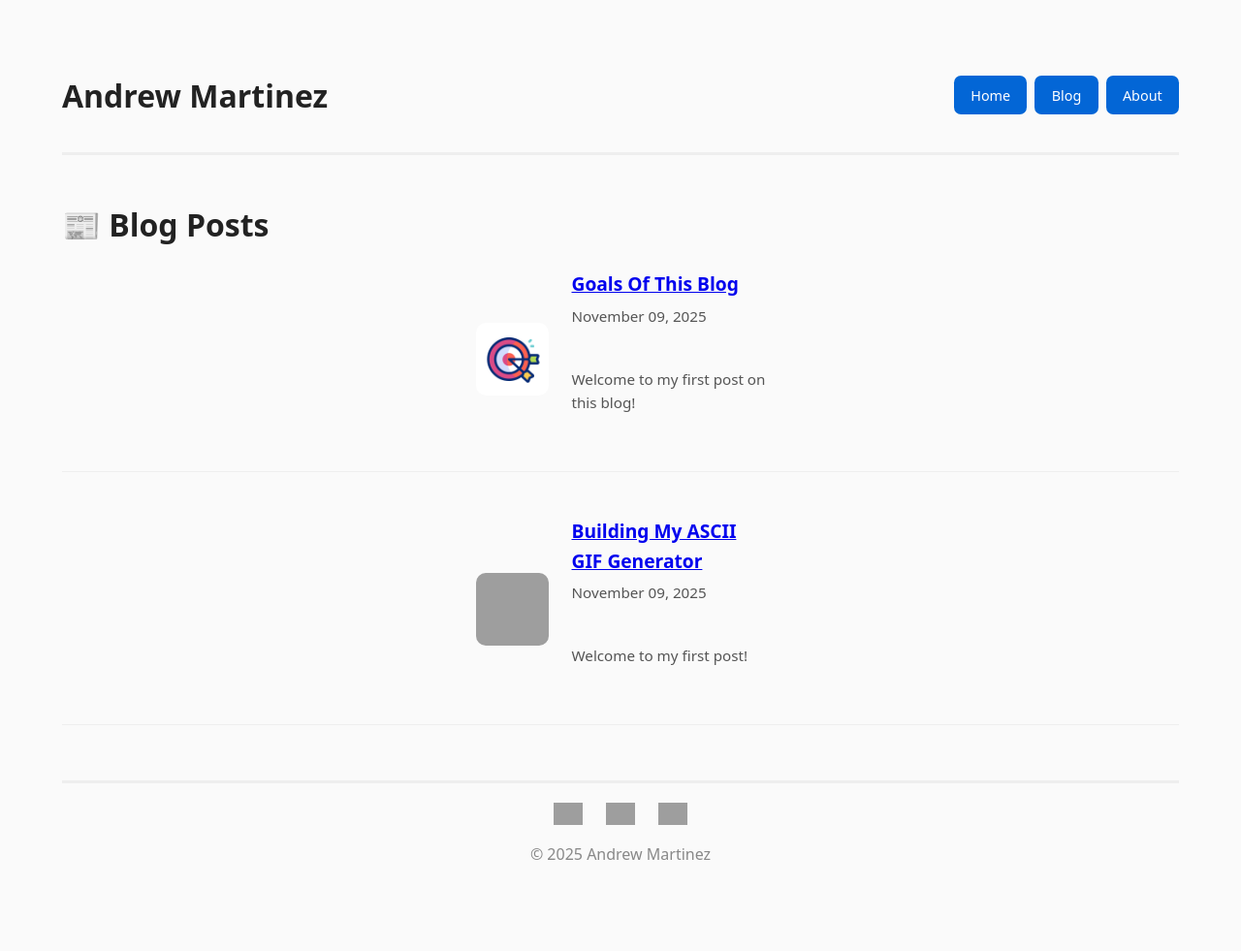
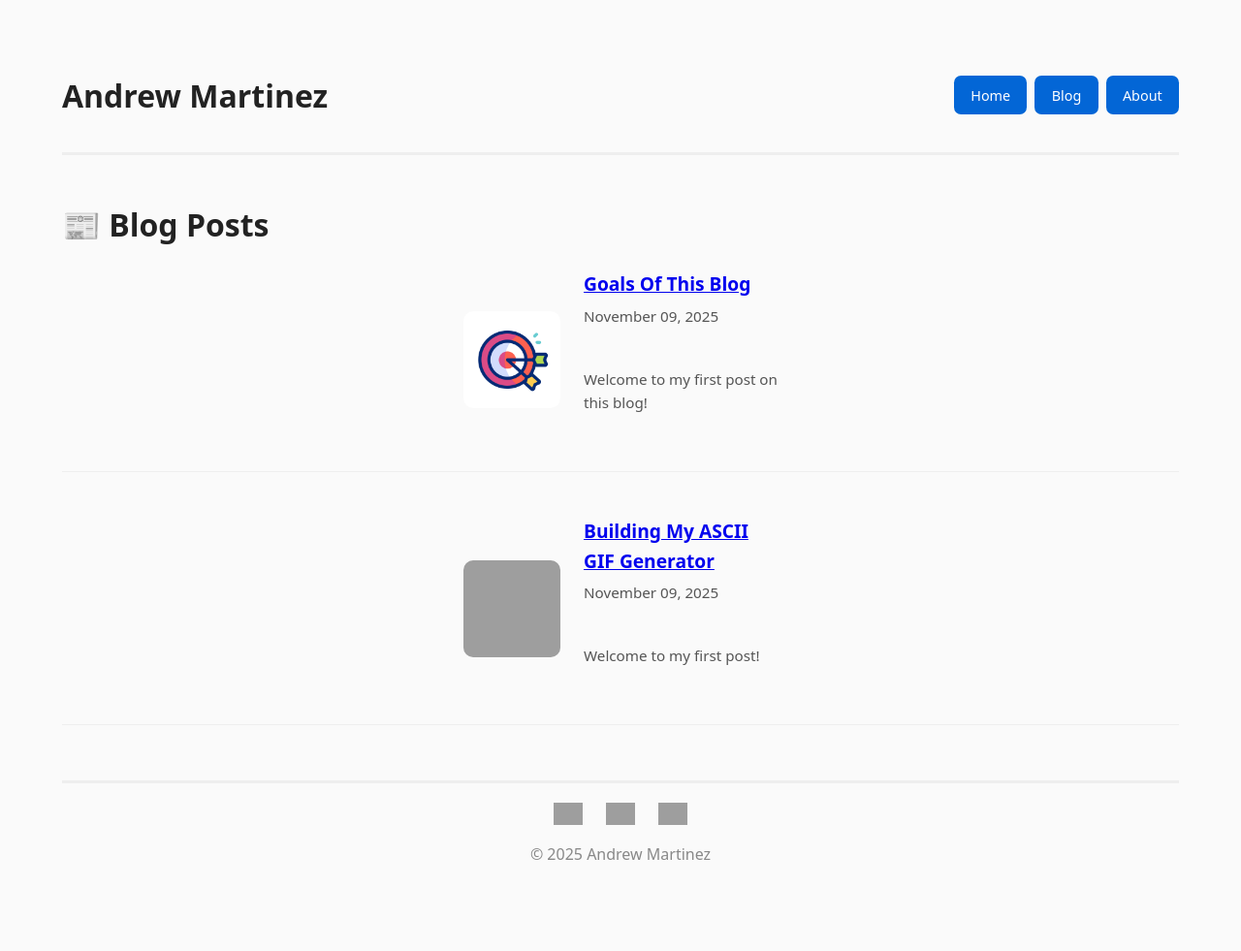
Before and after one commit to AndrewJMart/AndrewJMart.github.io, a Jekyll site: the page built from blog.md, in a window 1280 px wide. Shown: the whole page at 97% size. Built offline with Jekyll 4.4.1, drawn with Linux system fonts in a browser that asks for light colours; grey boxes are pictures that could not be loaded.

Commit message:
Test: Slightly Larger Images

```diff
--- a/assets/style.css
+++ b/assets/style.css
@@ -105,8 +105,8 @@ h1 a {
 }
 
 .post-preview img {
-  width: 75px;
-  height: 75px;
+  width: 100px;
+  height: 100px;
   object-fit: cover;
   border-radius: 10px;
   display: block;
```
